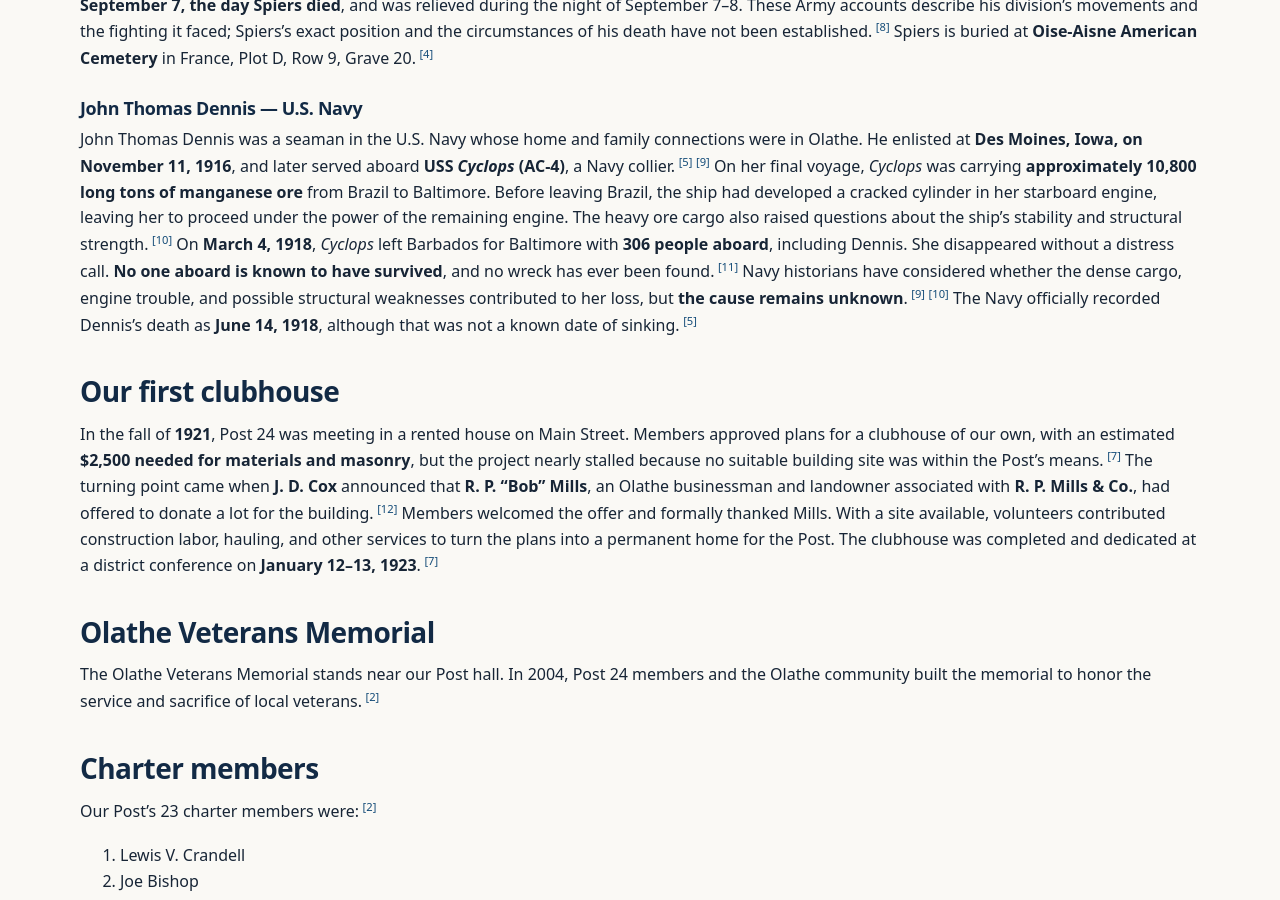
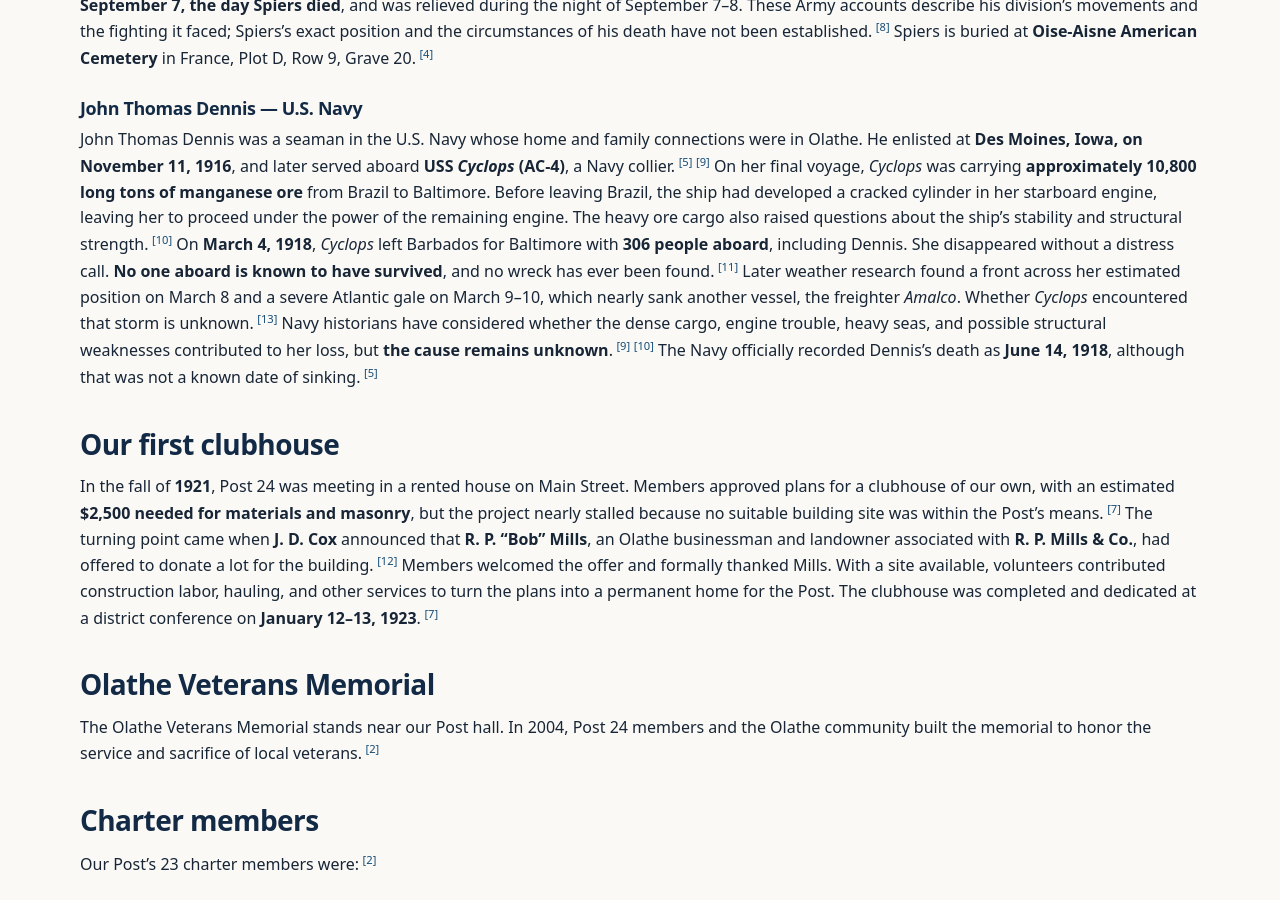
Before and after one commit to SPIERS-DENNIS-POST/spiers-dennis-post.github.io, a Jekyll site: the page built from history/index.md, in a window 1280 px wide and 900 px high, scrolled down 563 px. Built offline with Jekyll 4.4.1, drawn with Linux system fonts in a browser that asks for light colours; our own code applies the rules of GitHub Pages for plain Markdown files; some of the changed text lies outside the part shown.

Commit message:
Add carefully qualified March 1918 storm context to Dennis history

```diff
--- a/_data/sources.yml
+++ b/_data/sources.yml
@@ -65,3 +65,8 @@
 - id: veirs-olathe-mills
   title: Lawrence N. Veirs — Bits and Pieces of Olathe History, index
   details: The index identifies R. P. (Bob) Mills and references R. P. Mills & Co. The historical genealogy website's former PDF link is no longer available, so the public citation is bibliographic rather than a dead link.
+- id: usni-cyclops-weather-1970
+  title: U.S. Naval Institute Proceedings — Comment and Discussion, January 1970
+  url: https://www.usni.org/magazines/proceedings/1970/january/comment-and-discussion
+  details: Retrospective examination of March 1918 weather reports identifying a front across Cyclops's estimated position on March 8 and the severe March 9–10 gale encountered by the freighter Amalco. Does not establish Cyclops's actual position or cause of loss.
+  published_on: 1970-01-01
--- a/history/index.md
+++ b/history/index.md
@@ -2,7 +2,7 @@
 title: History
 description: Spiers-Dennis American Legion Post 24 in Olathe, Colorado: the World War I servicemen behind our name, our early clubhouse, Veterans Memorial, and charter members.
 permalink: /history/
-source_ids: [coconino-sun-1920, legion-centennial-post24, colorado-freedom-spiers, spiers-oise-aisne, navy-war-dead-dennis, navy-uss-cyclops, olathe-legion-clubhouse-1923, army-oise-aisne-28th, navy-cyclops-assessment, naval-historical-foundation-cyclops, navy-lost-all-hands-1918, veirs-olathe-mills]
+source_ids: [coconino-sun-1920, legion-centennial-post24, colorado-freedom-spiers, spiers-oise-aisne, navy-war-dead-dennis, navy-uss-cyclops, olathe-legion-clubhouse-1923, army-oise-aisne-28th, navy-cyclops-assessment, naval-historical-foundation-cyclops, navy-lost-all-hands-1918, veirs-olathe-mills, usni-cyclops-weather-1970]
 references_in_content: true
 ---
 # Our history
@@ -17,7 +17,7 @@
 ### John Thomas Dennis — U.S. Navy
 John Thomas Dennis was a seaman in the U.S. Navy whose home and family connections were in Olathe. He enlisted at **Des Moines, Iowa, on November 11, 1916**, and later served aboard **USS *Cyclops* (AC-4)**, a Navy collier.<sup class="reference"><a href="#reference-navy-war-dead-dennis" aria-label="Reference 5">[5]</a></sup><sup class="reference"><a href="#reference-navy-cyclops-assessment" aria-label="Reference 9">[9]</a></sup>
 On her final voyage, *Cyclops* was carrying **approximately 10,800 long tons of manganese ore** from Brazil to Baltimore. Before leaving Brazil, the ship had developed a cracked cylinder in her starboard engine, leaving her to proceed under the power of the remaining engine. The heavy ore cargo also raised questions about the ship's stability and structural strength.<sup class="reference"><a href="#reference-naval-historical-foundation-cyclops" aria-label="Reference 10">[10]</a></sup>
-On **March 4, 1918**, *Cyclops* left Barbados for Baltimore with **306 people aboard**, including Dennis. She disappeared without a distress call. **No one aboard is known to have survived**, and no wreck has ever been found.<sup class="reference"><a href="#reference-navy-lost-all-hands-1918" aria-label="Reference 11">[11]</a></sup> Navy historians have considered whether the dense cargo, engine trouble, and possible structural weaknesses contributed to her loss, but **the cause remains unknown**.<sup class="reference"><a href="#reference-navy-cyclops-assessment" aria-label="Reference 9">[9]</a></sup><sup class="reference"><a href="#reference-naval-historical-foundation-cyclops" aria-label="Reference 10">[10]</a></sup> The Navy officially recorded Dennis's death as **June 14, 1918**, although that was not a known date of sinking.<sup class="reference"><a href="#reference-navy-war-dead-dennis" aria-label="Reference 5">[5]</a></sup>
+On **March 4, 1918**, *Cyclops* left Barbados for Baltimore with **306 people aboard**, including Dennis. She disappeared without a distress call. **No one aboard is known to have survived**, and no wreck has ever been found.<sup class="reference"><a href="#reference-navy-lost-all-hands-1918" aria-label="Reference 11">[11]</a></sup> Later weather research found a front across her estimated position on March 8 and a severe Atlantic gale on March 9–10, which nearly sank another vessel, the freighter *Amalco*. Whether *Cyclops* encountered that storm is unknown.<sup class="reference"><a href="#reference-usni-cyclops-weather-1970" aria-label="Reference 13">[13]</a></sup> Navy historians have considered whether the dense cargo, engine trouble, heavy seas, and possible structural weaknesses contributed to her loss, but **the cause remains unknown**.<sup class="reference"><a href="#reference-navy-cyclops-assessment" aria-label="Reference 9">[9]</a></sup><sup class="reference"><a href="#reference-naval-historical-foundation-cyclops" aria-label="Reference 10">[10]</a></sup> The Navy officially recorded Dennis's death as **June 14, 1918**, although that was not a known date of sinking.<sup class="reference"><a href="#reference-navy-war-dead-dennis" aria-label="Reference 5">[5]</a></sup>
 ## Our first clubhouse
 In the fall of **1921**, Post 24 was meeting in a rented house on Main Street. Members approved plans for a clubhouse of our own, with an estimated **$2,500 needed for materials and masonry**, but the project nearly stalled because no suitable building site was within the Post's means.<sup class="reference"><a href="#reference-olathe-legion-clubhouse-1923" aria-label="Reference 7">[7]</a></sup>
 The turning point came when **J. D. Cox** announced that **R. P. “Bob” Mills**, an Olathe businessman and landowner associated with **R. P. Mills & Co.**, had offered to donate a lot for the building.<sup class="reference"><a href="#reference-veirs-olathe-mills" aria-label="Reference 12">[12]</a></sup> Members welcomed the offer and formally thanked Mills. With a site available, volunteers contributed construction labor, hauling, and other services to turn the plans into a permanent home for the Post.
@@ -66,5 +66,6 @@
 <li id="reference-naval-historical-foundation-cyclops"><a href="https://navyhistory.org/2013/06/unanswered-loss-uss-cyclops-march-1918/">Naval Historical Foundation: The Unanswered Loss of USS Cyclops — March 1918</a></li>
 <li id="reference-navy-lost-all-hands-1918"><a href="https://www.history.navy.mil/content/history/nhhc/about-us/leadership/director/directors-corner/h-grams/h-gram-060/h-060-2.html">Naval History and Heritage Command: Lost With All Hands, USS Cyclops (1918)</a></li>
 <li id="reference-veirs-olathe-mills">Lawrence N. Veirs, <cite>Bits and Pieces of Olathe History</cite>, index entries for “Mills, R. P. (Bob)” and “R. P. Mills & Co.”</li>
+<li id="reference-usni-cyclops-weather-1970"><a href="https://www.usni.org/magazines/proceedings/1970/january/comment-and-discussion">U.S. Naval Institute, <cite>Proceedings</cite>, January 1970: “Comment and Discussion” on <i>Cyclops</i> and the March 1918 weather</a></li>
 </ol>
 </section>
```
Also changed, not shown: README.md.
